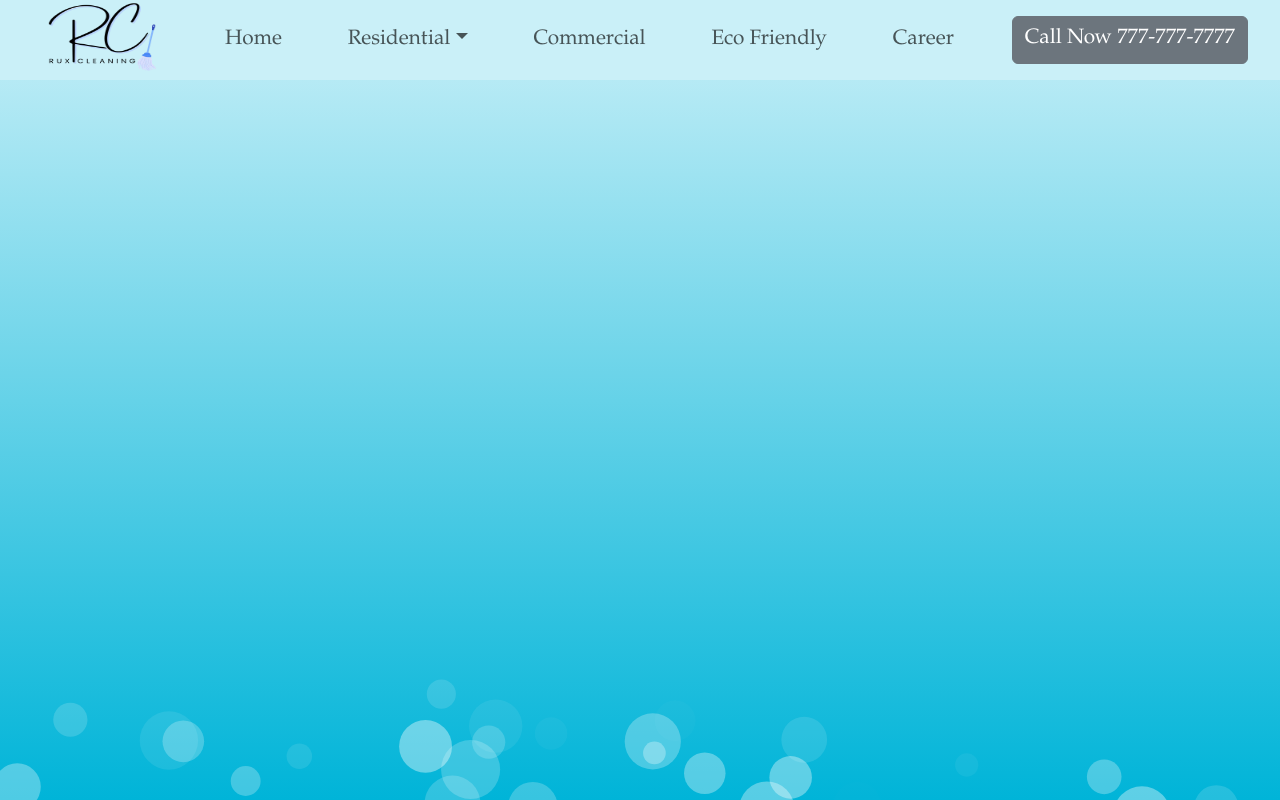
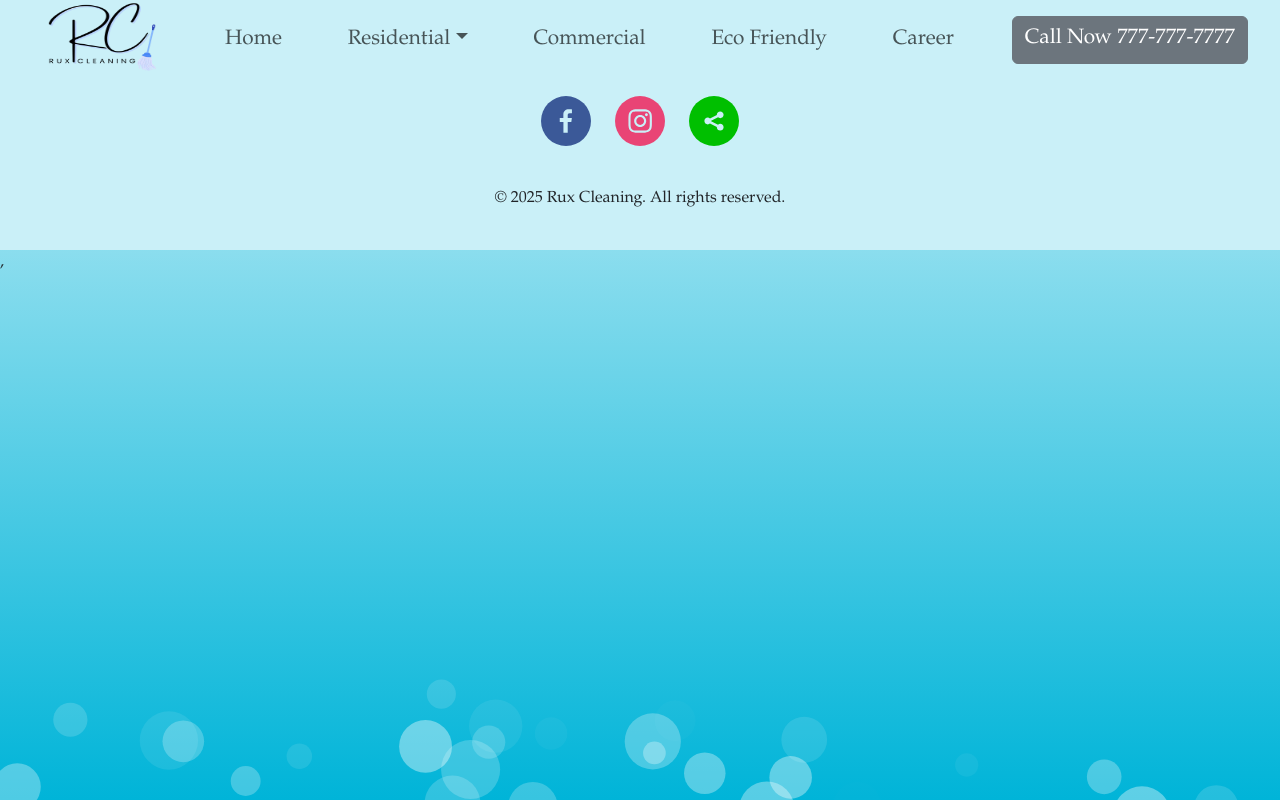
Before and after one commit to YemnyFeliz/RuxCleaning, a React (Vite) app: page /callAction in a window 1280 px wide. Built offline with nearby package versions, Linux system fonts and the light colour scheme.

Commit message:
created footer, added social media icons that go the social media site on click.

```diff
--- a/components/Footer.jsx
+++ b/components/Footer.jsx
@@ -0,0 +1,33 @@
+import React from 'react';
+import '../src/App.css';
+import '../styles/Footer.css'
+import { Container, Row, Col } from 'react-bootstrap';
+import { SocialIcon } from 'react-social-icons'
+
+
+function RuxFooter() {
+    return (
+      <footer className="footer mt-5 p-4 ">
+        <Container>
+          <Row className="text-center justify-content-center p-4">
+            <Col xs="auto">
+              <SocialIcon url="https://www.facebook.com/ruxcleaning" className="icon" target="_blank"/>
+            </Col>
+            <Col xs="auto">
+              <SocialIcon url="https://www.instagram.com/ruxcleaning" className="icon" target="_blank" />
+            </Col>
+            <Col xs="auto">
+              <SocialIcon url="https://www.x.com/ruxcleaning" className="icon" target="_blank"/>
+            </Col>
+          </Row>
+          <Row className="text-center mt-3">
+            <Col>
+              <p className="footer-text">© {new Date().getFullYear()} Rux Cleaning. All rights reserved.</p>
+            </Col>
+          </Row>
+        </Container>
+      </footer>
+    );
+  }
+
+export default RuxFooter;
--- a/package.json
+++ b/package.json
@@ -16,7 +16,8 @@
     "react-bootstrap": "^2.10.9",
     "react-dom": "^19.0.0",
     "react-hook-form": "^7.48.2",
-    "react-router-dom": "^7.2.0"
+    "react-router-dom": "^7.2.0",
+    "react-social-icons": "^6.24.0"
   },
   "devDependencies": {
     "@eslint/js": "^9.21.0",
--- a/src/App.jsx
+++ b/src/App.jsx
@@ -13,10 +13,11 @@ import RegularCleaning from '../Pages/Residential/RegularCleaning';
 import DeepCleaning from '../Pages/Residential/DeepCleaning';
 import MoveCleaning from '../Pages/Residential/MoveCleaning';
 import PostConstruction from '../Pages/Residential/PostConstruction';
-import Commercial from '../pages/Commercial';
-import EcoFriendly from '../pages/Eco-Friendly';
+import Commercial from '/pages/Commercial';
+import EcoFriendly from '/pages/Eco-Friendly';
 import Career from '../Pages/Career';
 import CallAction from '../pages/CallAction';
+import RuxFooter from '../components/Footer'
 
 console.log("✅ App component is rendering...");
 
@@ -72,6 +73,8 @@ function App() {
         <Route path="/career" element={<Career />} />
         <Route path="/callAction" element={<CallAction />} />
       </Routes>
+
+      <RuxFooter />
     </div>
   );
 }
--- /dev/null
+++ b/styles/Footer.css
@@ -0,0 +1,5 @@
+.footer {
+    background-color: #caf0f8 ;
+    /* background: linear-gradient( #00b4d8 , #caf0f8  ) */
+
+}
```
Also changed, not shown: 1 other file (tests, documents, lock files or other folders).
